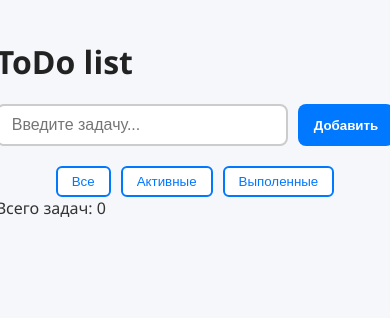
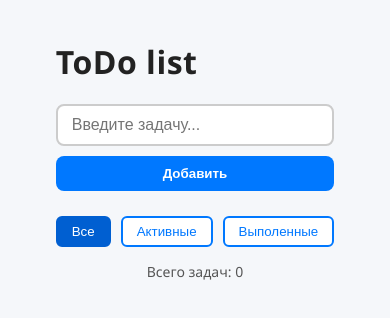
Before and after one commit to DmitriyLimanskiy/todo-app-js, a plain HTML site: page src/index.html in a window 390 px wide. Both pictures are taken after a click on the button "Все". Drawn offline with Linux system fonts and the light colour scheme.

Commit message:
Провел кодревью, дополнил стили

```diff
--- a/src/css/style.css
+++ b/src/css/style.css
@@ -1,10 +1,14 @@
-/* === Базовая структура === */
+/* === Общие стили === */
+* {
+    box-sizing: border-box;
+}
+
 body {
     font-family: 'Segoe UI', Roboto, sans-serif;
     background-color: #f5f7fa;
     color: #333;
     margin: 0;
-    padding: 0;
+    padding: 0 10px;
     display: flex;
     flex-direction: column;
     align-items: center;
@@ -15,6 +19,8 @@ h1 {
     margin-top: 40px;
     color: #222;
     font-weight: 600;
+    font-size: 2rem;
+    letter-spacing: 0.5px;
 }
 
 /* === Форма добавления === */
@@ -22,6 +28,8 @@ h1 {
     display: flex;
     gap: 10px;
     margin-top: 20px;
+    flex-wrap: wrap;
+    justify-content: center;
 }
 
 #todo-input {
@@ -30,12 +38,13 @@ h1 {
     border-radius: 8px;
     font-size: 16px;
     width: 260px;
-    transition: border-color 0.2s ease;
+    transition: border-color 0.2s ease, box-shadow 0.2s ease;
 }
 
 #todo-input:focus {
     outline: none;
     border-color: #0078ff;
+    box-shadow: 0 0 0 3px rgba(0, 120, 255, 0.15);
 }
 
 /* === Кнопка "Добавить" === */
@@ -47,11 +56,16 @@ h1 {
     color: white;
     font-weight: 600;
     cursor: pointer;
-    transition: background-color 0.2s ease;
+    transition: background-color 0.2s ease, transform 0.1s ease;
 }
 
 #todo-form button:hover {
     background-color: #005fd1;
+    transform: translateY(-1px);
+}
+
+#todo-form button:active {
+    transform: scale(0.97);
 }
 
 /* === Список задач === */
@@ -60,8 +74,10 @@ h1 {
     padding: 0;
     margin-top: 30px;
     width: 360px;
+    max-width: 100%;
 }
 
+/* === Элемент задачи === */
 .todo-item {
     background-color: white;
     border-radius: 10px;
@@ -85,6 +101,7 @@ h1 {
     margin-right: 10px;
     font-size: 16px;
     color: #333;
+    word-break: break-word;
 }
 
 /* === Кнопки действий === */
@@ -94,17 +111,20 @@ button.delete-btn {
     background: none;
     font-size: 18px;
     cursor: pointer;
-    transition: transform 0.15s ease, opacity 0.15s ease;
+    opacity: 0.8;
+    transition: transform 0.15s ease, opacity 0.15s ease, color 0.15s ease;
 }
 
 button.complete-btn:hover {
     color: #28a745;
-    transform: scale(1.2);
+    transform: scale(1.25);
+    opacity: 1;
 }
 
 button.delete-btn:hover {
     color: #dc3545;
-    transform: scale(1.2);
+    transform: scale(1.25);
+    opacity: 1;
 }
 
 /* === Завершённая задача === */
@@ -119,7 +139,8 @@ button.delete-btn:hover {
     display: flex;
     justify-content: center;
     gap: 10px;
-    margin-top: 20px;
+    margin-top: 25px;
+    flex-wrap: wrap;
 }
 
 .todo-filter button {
@@ -145,9 +166,25 @@ button.delete-btn:hover {
 }
 
 /* === Счётчик задач === */
-.todo-counter {
+.todo-tasks-countet {
     margin-top: 15px;
     font-size: 14px;
     color: #555;
     text-align: center;
 }
+
+/* === Адаптивность === */
+@media (max-width: 480px) {
+    #todo-input {
+        width: 100%;
+    }
+
+    #todo-form {
+        flex-direction: column;
+        align-items: stretch;
+    }
+
+    #todo-list {
+        width: 100%;
+    }
+}
--- a/src/index.html
+++ b/src/index.html
@@ -18,7 +18,9 @@
                 <button type="submit">Добавить</button>
             </form>
             <div class="todo-filter">
-                <button class="todo-filter-all" data-filter="all">Все</button>
+                <button class="todo-filter-all active" data-filter="all">
+                    Все
+                </button>
                 <button class="todo-filter-activity" data-filter="active">
                     Активные
                 </button>
--- a/src/js/app.js
+++ b/src/js/app.js
@@ -52,14 +52,17 @@ storage.getTasks().forEach((task) => createTasks(task, todoList));
 // фильтрация задач: все, активные, выполненные
 filterButtons.forEach((button) => {
     button.addEventListener('click', () => {
+        // статичная подсветка выбранного фильтра
+        filterButtons.forEach((btn) => btn.classList.remove('active'));
+        button.classList.add('active');
+
+        // фильтруем задачи
         const filter = button.dataset.filter; // 'all' 'active' 'completed'
         const filteredTasks = storage.getFilteredTasks(filter);
         renderTasks(filteredTasks, todoList);
 
         // счетчик задач
-        const counterTasks = filteredTasks.length;
-        console.log(counterTasks);
-        filterCounter.innerHTML = `Всего задач: ${counterTasks}`;
+        filterCounter.textContent = `Всего задач: ${storage.getCount(filter)}`;
     });
 });
 
--- a/src/js/createTask.mjs
+++ b/src/js/createTask.mjs
@@ -26,6 +26,9 @@ const createTasks = (task, todoList) => {
     deleteBtn.classList.add('delete-btn');
     deleteBtn.textContent = '❌';
 
+    completeBtn.title = 'Отметить как выполненную';
+    deleteBtn.title = 'Удалить задачу';
+
     // добавляем к элементу li дочерние элементы
     li.appendChild(span);
     li.appendChild(completeBtn);
--- a/src/js/eventHandler.mjs
+++ b/src/js/eventHandler.mjs
@@ -5,17 +5,21 @@ const eventHandler = (button) => {
     const li = button.closest('.todo-item');
     // получим значение id элемента в переменную
     const id = Number(li.getAttribute('id'));
+    // защита от ошибок
+    if (!id) return;
 
     if (button.classList.contains('delete-btn')) {
         storage.deleteTask(id);
-        li.remove(); // удалить задачу
+        // удалить задачу
+        li.remove();
     }
 
     if (button.classList.contains('complete-btn')) {
         const li = button.closest('li');
         const id = parseInt(li.id, 10);
         storage.toggleTask(id);
-        li.classList.toggle('completed'); // визуальное изменение
+        // визуальное изменение
+        li.classList.toggle('completed');
     }
 };
 
--- a/src/js/tasksStorage.mjs
+++ b/src/js/tasksStorage.mjs
@@ -34,15 +34,12 @@ class TasksStorage {
         this.save();
     }
 
+    // получаем новый массив с фильтром на активные и выполненные задачи
     getFilteredTasks(filter) {
-        switch (filter) {
-            case 'active':
-                return this.tasks.filter((task) => !task.completed);
-            case 'completed':
-                return this.tasks.filter((task) => task.completed);
-            default:
-                return this.tasks;
-        }
+        if (filter === 'active') return this.tasks.filter((t) => !t.completed);
+        if (filter === 'completed')
+            return this.tasks.filter((t) => t.completed);
+        return this.tasks;
     }
 
     // сохраняем массив в локальное хранилище при этом превращая массив в строку
@@ -60,6 +57,11 @@ class TasksStorage {
     // получение задач из массива
     getTasks() {
         return [...this.tasks];
+    }
+
+    // метод для получения количества задач
+    getCount(filter = 'all') {
+        return this.getFilteredTasks(filter).length;
     }
 }
 
```
